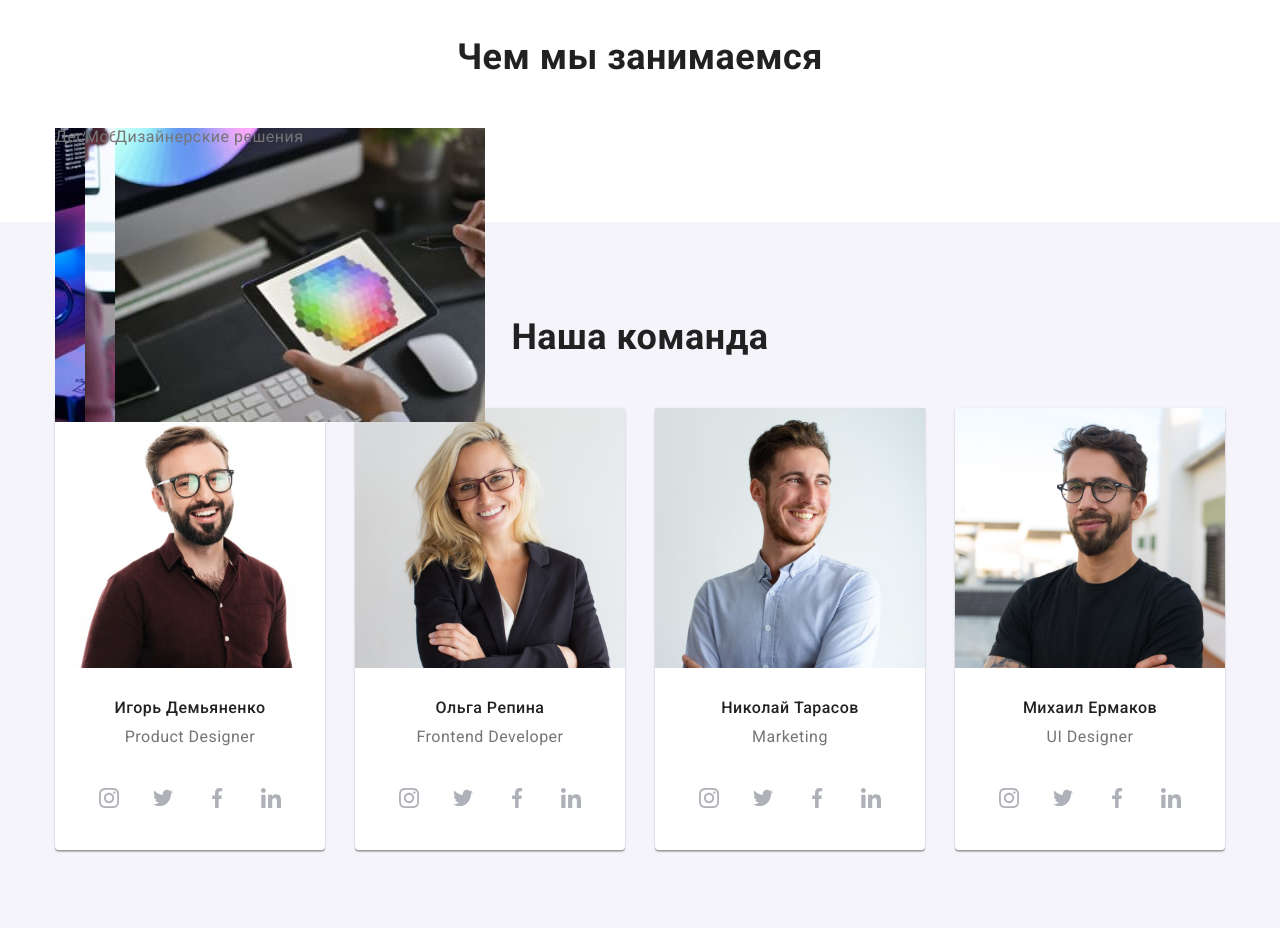
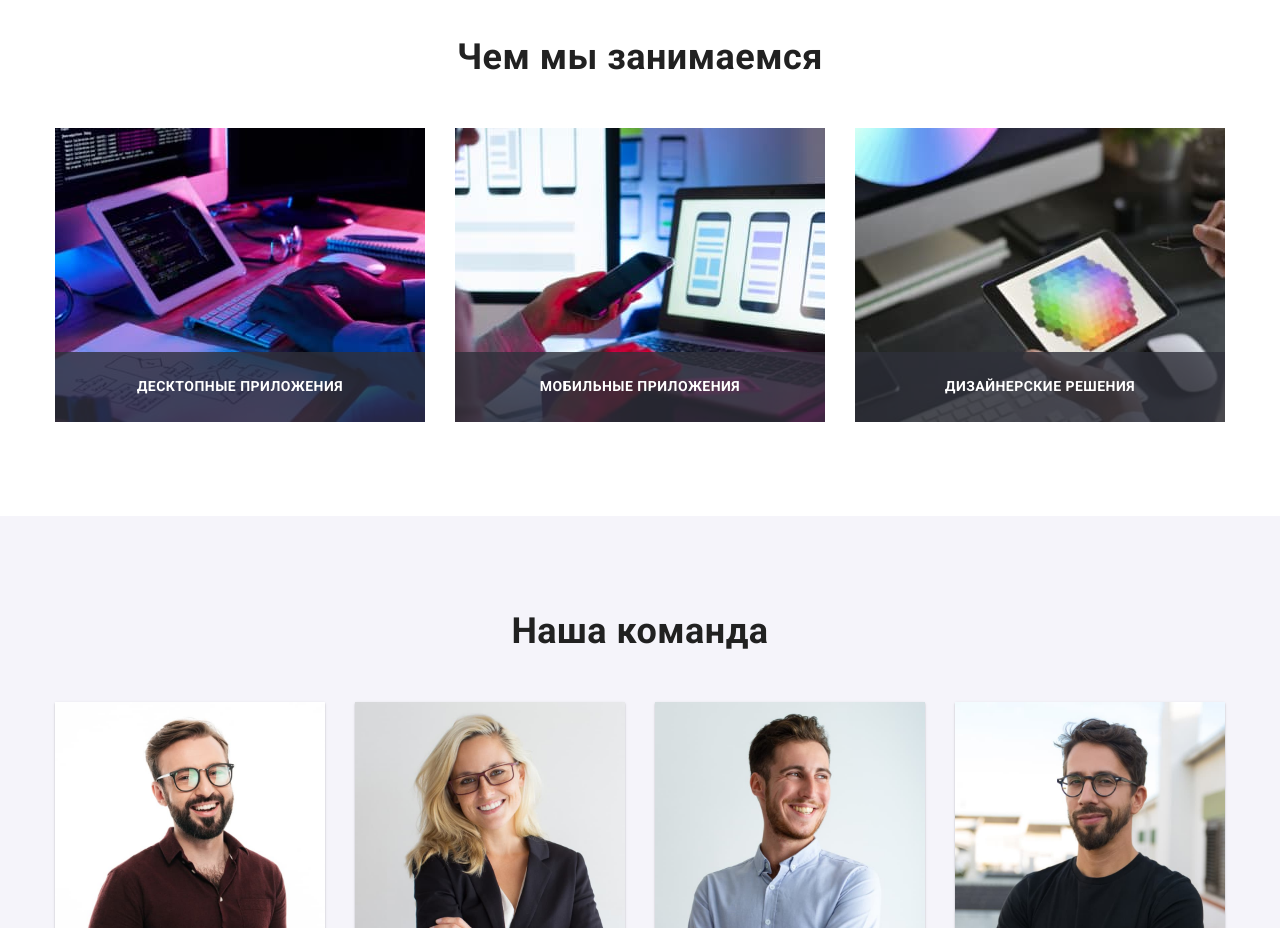
Before and after one commit to AnnaBieliavtseva/goit-markup-hw-05, a plain HTML site: page index.html in a window 1280 px wide. Shown: the part 1080-2008 px from the top of the page. Drawn offline with nearby package versions, Linux system fonts and the light colour scheme.

Commit message:
add overlay to section about

```diff
--- a/css/styles.css
+++ b/css/styles.css
@@ -283,16 +283,6 @@ img {
   margin-right: 30px;
 }
 
-.about-list-wrap {
-  position: absolute;
-  display: flex;
-}
-
-.about-list-text {
-  position: absolute;
-}
-
-/*
 .about-list-item::before {
   content: '';
   position: absolute;
@@ -300,7 +290,7 @@ img {
   height: 70px;
   bottom: 0;
 
-  background-color: var(--primary-text-color);
+  background-color: rgba(47, 48, 58, 0.8);
 }
 
 .about-list-text {
@@ -309,8 +299,13 @@ img {
   bottom: 27px;
   left: 50%;
   transform: translateX(-50%);
+  font-weight: 700;
+  font-size: 14px;
+  line-height: 1.14;
+  text-transform: uppercase;
   color: var(--primary-white-color);
-} */
+  text-align: center;
+}
 
 .about-title,
 .team-title,
--- a/index.html
+++ b/index.html
@@ -119,7 +119,6 @@
           <h2 class="about-title">Чем мы занимаемся</h2>
           <ul class="about-list">
             <li class="about-list-item">
-              <div class="about-list-wrap">
               <img
                 src="./images/keyboard.jpg"
                 alt="Человек печатает текст на клавиатуре"
@@ -127,19 +126,23 @@
                 class="about-list-img"
               />
               <p class="about-list-text">Десктопные приложения</p>
-              </div>
             </li>
             <li class="about-list-item">
-              <div class="about-list-wrap">
-                <img src="./images/notebook.jpg" alt="Ноутбук, с разметкой страницы" width="370" />
+              <img
+                src="./images/notebook.jpg"
+                alt="Ноутбук, с разметкой страницы class=about-list-img"
+                width="370"
+              />
+
               <p class="about-list-text">Мобильные приложения</p>
-              </div>
             </li>
             <li class="about-list-item">
-              <div class="about-list-wrap">
-                <img src="./images/tablet.jpg" alt="Палитра веб-цветов" width="370" />
+              <img
+                src="./images/tablet.jpg"
+                alt="Палитра веб-цветов class=about-list-img"
+                width="370"
+              />
               <p class="about-list-text">Дизайнерские решения</p>
-              </div>
             </li>
           </ul>
         </div>
```
Lines whose indentation alone changed are shown as unchanged.
